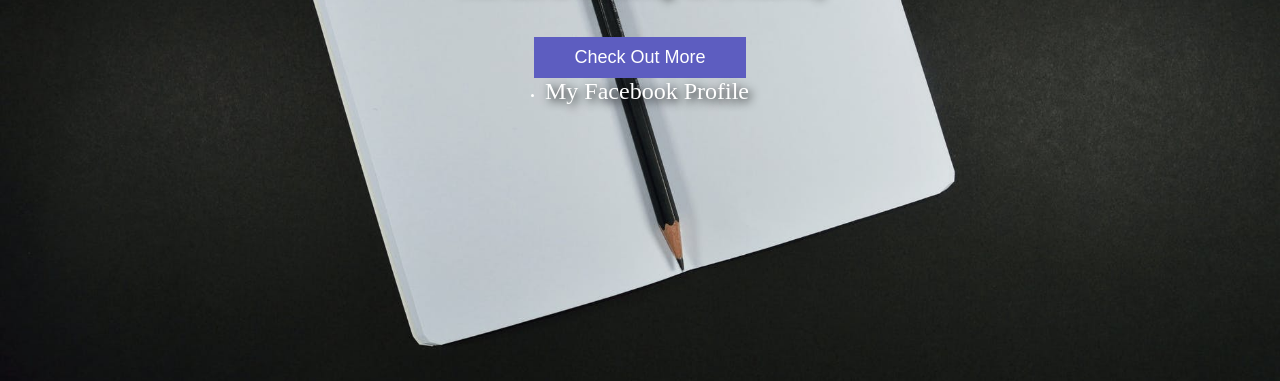
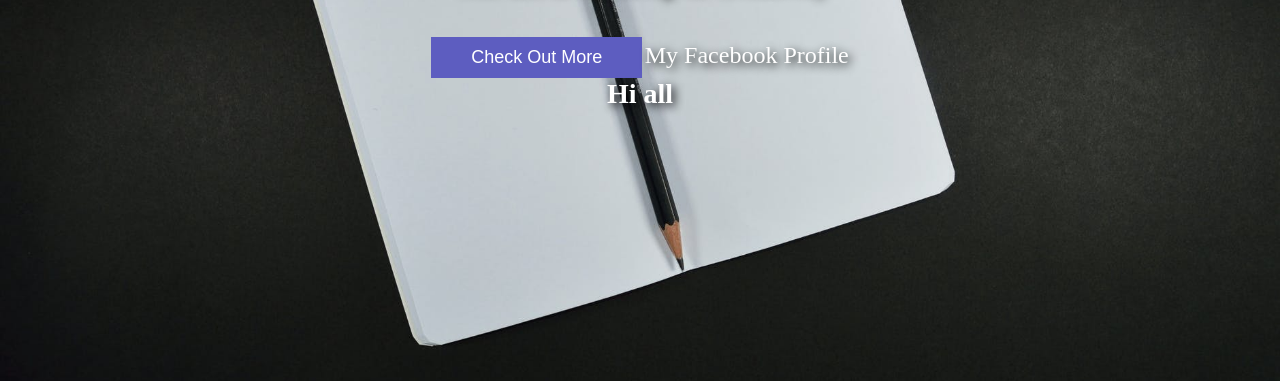
Before and after one commit to vishnu1234vs/vswebvs2020, a plain HTML site: page index.html in a window 1280 px wide. Shown: the part 419-800 px from the top of the page. Drawn offline with Linux system fonts and the light colour scheme.

Commit message:
Update index.html

```diff
--- a/index.html
+++ b/index.html
@@ -22,7 +22,8 @@
         <h2>V.S CREATIVE CREATIONS</h2>
         <h3>The life is build up of creativity</h3>
         <button>Check Out More</button>
-        <li><a href="https://m.facebook.com/vishnu2000dec?ref=bookmarks">My Facebook Profile</a></li>
+        <a href="https://m.facebook.com/vishnu2000dec?ref=bookmarks">My Facebook Profile</a>
+        <h1>Hi all </h1>
     </section>
     <section class="form-section">
     <header>
```
